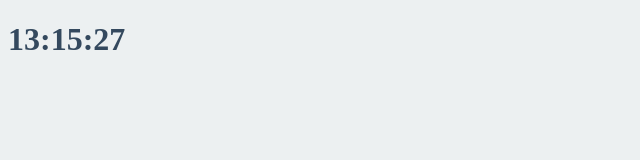
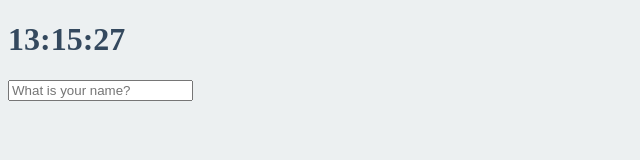
Before and after one commit to pym514/JS-for-beginner, a plain HTML site: page index.html in a window 1280 px wide. Shown: the whole page, without its empty margins (0-640 px from the left). Drawn offline with Linux system fonts and the light colour scheme.

Commit message:
JS:Error 3-4

```diff
--- /dev/null
+++ b/greeting.js
@@ -0,0 +1,36 @@
+const form = document.querySelector(".js-form"),
+  intput = form.querySelector("input"),
+  greeting = document.querySelector(".js-greetings");
+
+const USER_LS = "currentUser",
+  SHOWING_CN = "showing";
+
+function handleSubmit(event) {
+  event.preventDefault();
+  const currentValue = input.value;
+}
+
+function askForName() {
+  form.classList.add(SHOWING_CN);
+  form.addEventListener("submit", handleSubmit);
+}
+
+function paintGreeting(text) {
+  form.classList.remove(SHOWING_CN);
+  greeting.classList.add(SHOWING_CN);
+  greeting.innerHTML = `Hello ${text}`;
+}
+function loadName() {
+  const currentUser = localStorage.getItem(USER_LS);
+  if (currentUser === null) {
+    askForName();
+    //when user is not here
+  } else {
+    //when user is here
+    paintGreeting(currentUser);
+  }
+}
+function init() {
+  loadName();
+}
+init();
--- a/index.css
+++ b/index.css
@@ -13,3 +13,11 @@ h1 {
 .clicked {
   color: #7f8c8d;
 }
+
+.form,
+.greetings {
+  display: none;
+}
+.showing {
+  display: block;
+}
--- a/index.html
+++ b/index.html
@@ -10,6 +10,11 @@
     <div class="js-clock">
       <h1>00:00</h1>
     </div>
+    <form class="js-form form">
+      <input type="text" placeholder="What is your name?" />
+    </form>
+    <h4 class="js-greetings greetings"></h4>
     <script src="clock.js"></script>
+    <script src="greeting.js"></script>
   </body>
 </html>
```
Also changed, not shown: index.js (added, +19 -0 lines).
